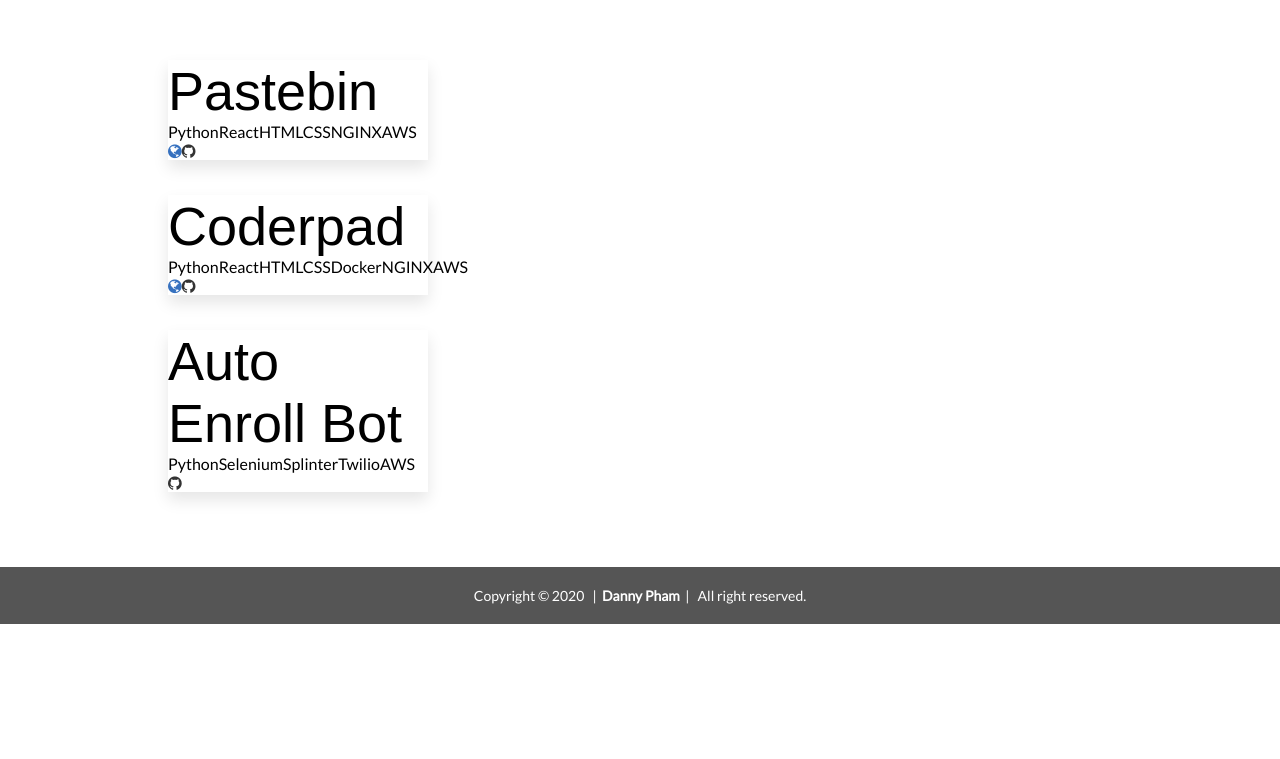
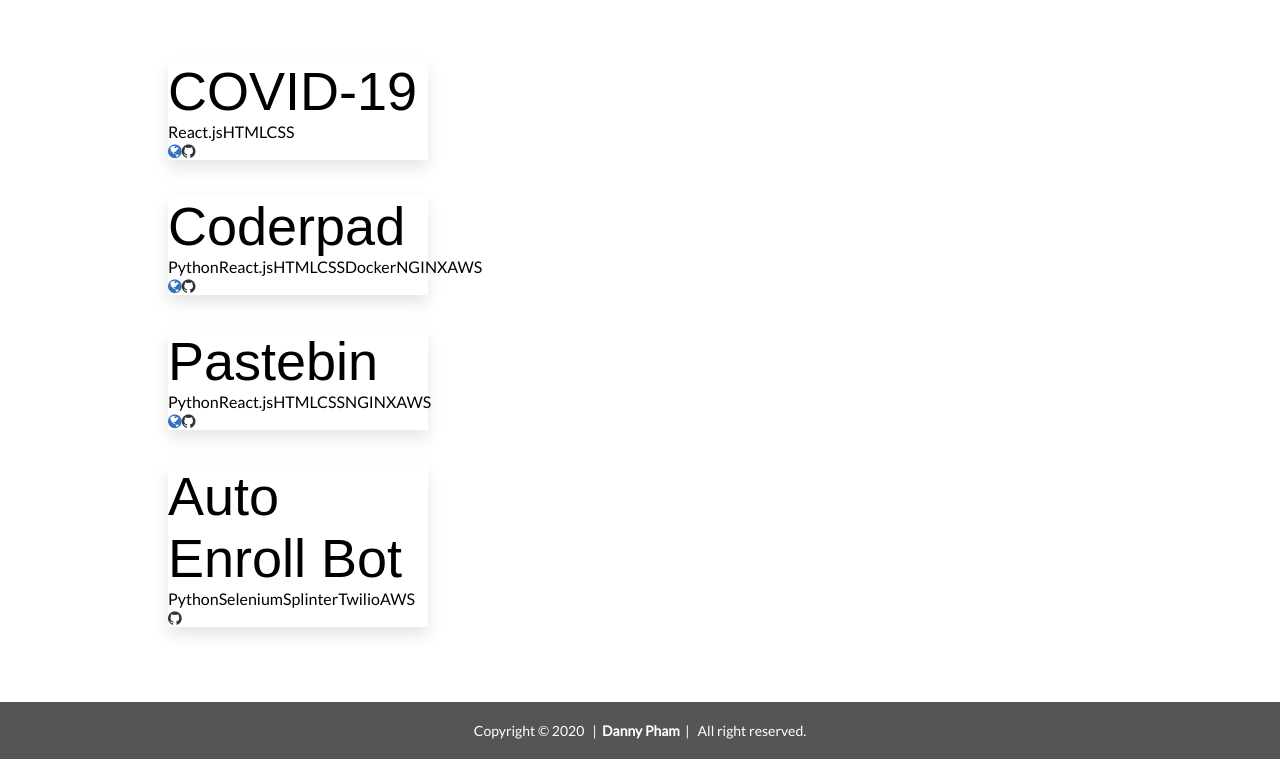
Before and after one commit to dannyhp1/portfolio-site, a Gatsby site: page /projects in a window 1280 px wide. Shown: the part 780-1539 px from the top of the page. Before the commit the page ends 1404 px from the top, so only its background shows below. Built offline with nearby package versions, Linux system fonts and the light colour scheme; Gatsby itself is replaced by a stand-in of ours; a web font is replaced by a local one.

Commit message:
Updated about me information & added covid-19 dashboard project.

```diff
--- a/src/components/sections/projects/ProjectCards/ProjectCards.jsx
+++ b/src/components/sections/projects/ProjectCards/ProjectCards.jsx
@@ -10,6 +10,7 @@
 import autoenrollImg from 'images/project-autoenroll.png';
 import coderpadImg from 'images/project-coderpad.png';
 import pastebinImg from 'images/project-pastebin.png';
+import covid19Img from 'images/project-covid19.png';
 
 import styles from './ProjectCards.module.scss';
 
@@ -17,6 +18,7 @@
   autoenroll: autoenrollImg,
   coderpad: coderpadImg,
   pastebin: pastebinImg,
+  covid19: covid19Img,
 };
 
 const renderCards = (data) => {
--- a/src/components/sections/projects/ProjectHeader/ProjectHeader.jsx
+++ b/src/components/sections/projects/ProjectHeader/ProjectHeader.jsx
@@ -41,7 +41,7 @@
             >
               {'    '}
               {'    '}
-              {'Interning at Flexport for Winter 2020!            '}
+              {'Currently working on my own COVID-19 dashboard!           '}
               <Typist.Backspace count={30} />
             </Typist>
           </div>
--- a/src/data/projects.json
+++ b/src/data/projects.json
@@ -1,23 +1,20 @@
 [
   {
-    "name": "pastebin",
-    "title": "Pastebin",
+    "name": "covid19",
+    "title": "COVID-19",
     "tags": [
-      "Python",
-      "React",
+      "React.js",
       "HTML",
-      "CSS",
-      "NGINX",
-      "AWS"
+      "CSS"
     ],
     "links": [
       {
         "icon": "globe",
-        "link": "https://pastebin.dannyhp.com"
+        "link": "https://covid19.dannyhp.com"
       },
       {
         "icon": "github",
-        "link": "https://github.com/dannyhp1/pastebin"
+        "link": "https://github.com/dannyhp1/covid19-dashboard"
       }
     ]
   },
@@ -26,7 +23,7 @@
     "title": "Coderpad",
     "tags": [
       "Python",
-      "React",
+      "React.js",
       "HTML",
       "CSS",
       "Docker",
@@ -41,6 +38,28 @@
       {
         "icon": "github",
         "link": "https://github.com/dannyhp1/coderpad"
+      }
+    ]
+  },
+  {
+    "name": "pastebin",
+    "title": "Pastebin",
+    "tags": [
+      "Python",
+      "React.js",
+      "HTML",
+      "CSS",
+      "NGINX",
+      "AWS"
+    ],
+    "links": [
+      {
+        "icon": "globe",
+        "link": "https://pastebin.dannyhp.com"
+      },
+      {
+        "icon": "github",
+        "link": "https://github.com/dannyhp1/pastebin"
       }
     ]
   },
--- a/src/sass/commons/_colors.scss
+++ b/src/sass/commons/_colors.scss
@@ -61,8 +61,8 @@
 
 $icon-card-colors: (
   "1": #00743f,
-  "2": #1d65a6,
-  "3": #72a2c0,
+  "2": #72a2c0,
+  "3": #1d65a6,
   "4": #192e5b,
   "5": #f2a104,
 );
```
Also changed, not shown: src/data/about-me-icon.json (+5 -5 lines), src/images/project-covid19.png (added).
